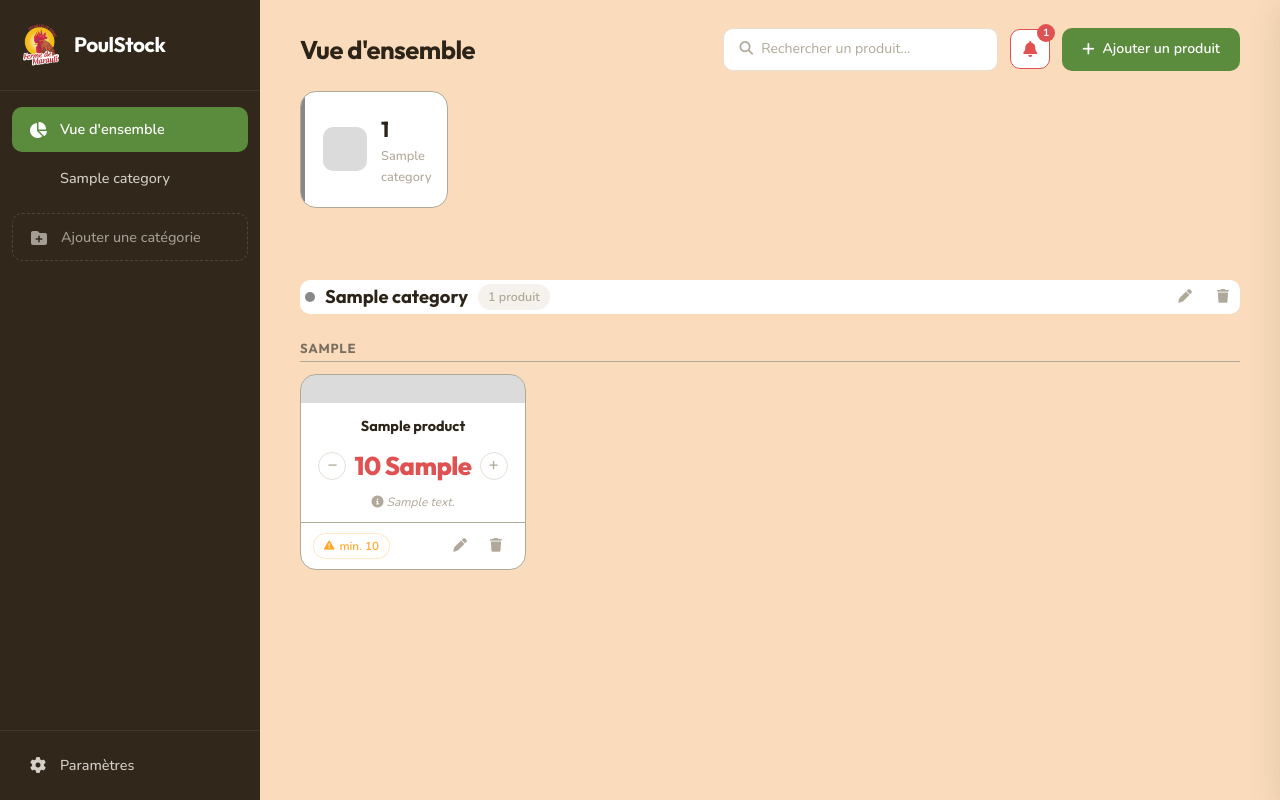
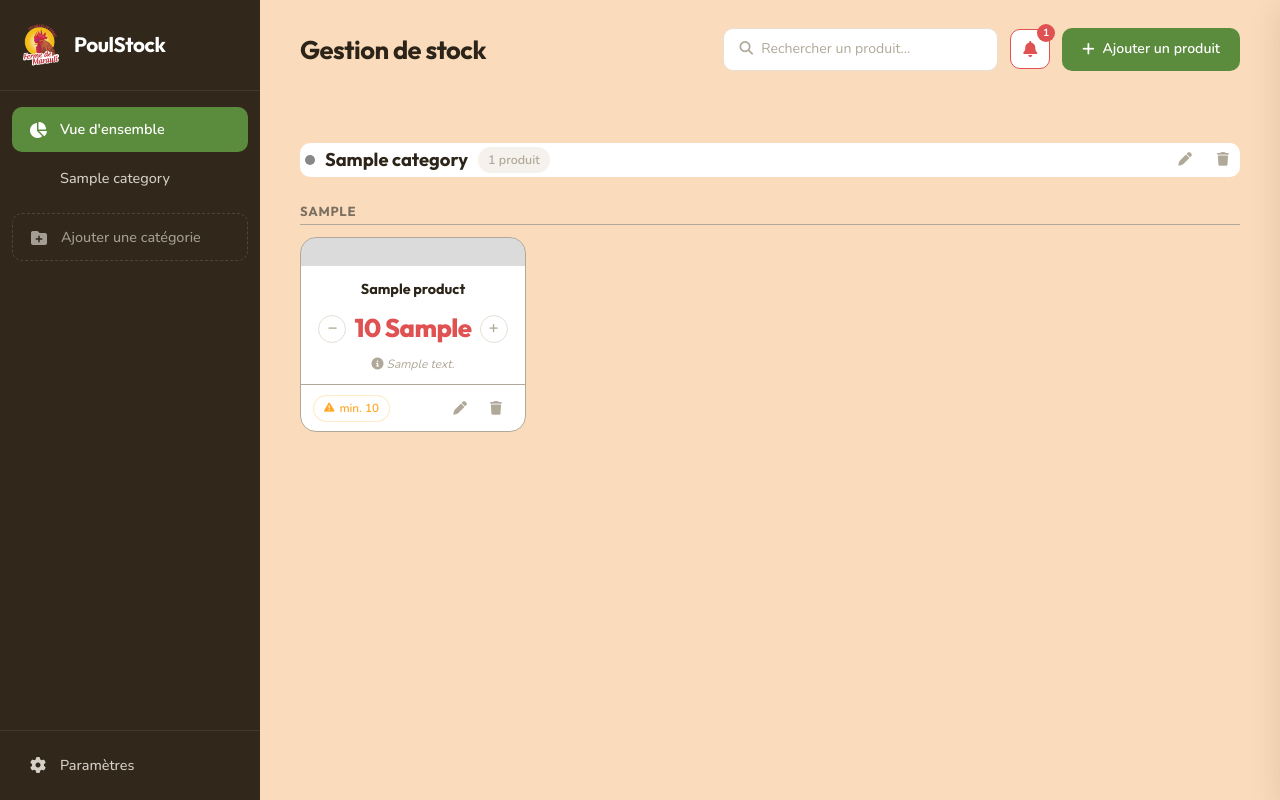
Before and after one commit to pikaseya-ops/Gestion-stock-Mobile, a Flask app: page / in a window 1280 px wide. Run offline with Flask 3, Linux system fonts and the light colour scheme; tables that the repository leaves empty hold one stand-in row (values such as "Sample post").

Commit message:
Del cards

```diff
--- a/app/static/css/style.css
+++ b/app/static/css/style.css
@@ -226,7 +226,7 @@ input, select, button {
 .sticky-header-wrap {
     position: sticky;
     top: 0;
-    z-index: 100;
+    z-index: 50;
     background: var(--color-bg);
     padding-bottom: 20px;
     margin-bottom: 32px;
@@ -391,55 +391,6 @@ input, select, button {
    Stats Cards
    ============================================= */
 
-.stats-grid {
-    display: grid;
-    grid-template-columns: repeat(auto-fill, minmax(140px, 1fr));
-    gap: 10px;
-    margin-bottom: 20px;
-}
-
-.stat-card {
-    background: var(--color-surface);
-    border-radius: var(--radius-lg);
-    padding: 20px 22px;
-    display: flex;
-    align-items: center;
-    gap: 14px;
-    border: 1.5px solid var(--color-border-light);
-    transition: all var(--transition-fast);
-    position: relative;
-    overflow: hidden;
-    cursor: pointer;
-}
-
-.stat-icon {
-    width: 44px; height: 44px;
-    border-radius: var(--radius-md);
-    display: flex;
-    align-items: center;
-    justify-content: center;
-    font-size: 1.1rem;
-    flex-shrink: 0;
-}
-
-.stat-info {
-    flex: 1;
-    display: flex;
-    flex-direction: column;
-}
-
-.stat-value {
-    font-family: var(--font-display);
-    font-size: 1.35rem;
-    font-weight: 700;
-    letter-spacing: -0.02em;
-}
-
-.stat-label {
-    font-size: 0.8rem;
-    color: var(--color-text-muted);
-    font-weight: 500;
-}
 
 /* =============================================
    Category Blocks
@@ -1168,18 +1119,6 @@ input, select, button {
    Header collapsible au scroll
    ============================================= */
 
-.stats-grid {
-    transition: max-height 0.35s ease, opacity 0.3s ease, margin-bottom 0.3s ease;
-    max-height: 300px;
-    opacity: 1;
-    overflow: hidden;
-}
-
-.sticky-header-wrap.stats-collapsed .stats-grid {
-    max-height: 0;
-    opacity: 0;
-    margin-bottom: 0;
-}
 
 /* =============================================
    Animations
@@ -1195,7 +1134,6 @@ input, select, button {
    ============================================= */
 
 @media (max-width: 1024px) {
-    .stats-grid { grid-template-columns: repeat(3, 1fr); }
 }
 
 @media (max-width: 768px) {
@@ -1207,33 +1145,10 @@ input, select, button {
     .topbar-right { width: 100%; }
     .search-box { flex: 1; }
     .search-box input { width: 100%; }
-    .stats-grid {
-        grid-template-columns: repeat(3, 1fr);
-        gap: 8px;
-    }
-    .stat-card {
-        padding: 12px 14px;
-        gap: 8px;
-        flex-direction: column;
-        align-items: center;
-        text-align: center;
-    }
-    .stat-icon {
-        width: 32px;
-        height: 32px;
-        font-size: 0.9rem;
-    }
-    .stat-info { align-items: center; }
-    .stat-value { display: none; }
-    .stat-label { font-size: 0.7rem; }
     .product-grid { grid-template-columns: repeat(auto-fill, minmax(170px, 1fr)); }
 }
 
 @media (max-width: 480px) {
-    .stats-grid {
-        grid-template-columns: repeat(3, 1fr);
-        gap: 6px;
-    }
     .form-row { grid-template-columns: 1fr; }
     .product-grid { grid-template-columns: 1fr 1fr; }
 }
--- a/app/static/js/main.js
+++ b/app/static/js/main.js
@@ -9,7 +9,6 @@ document.addEventListener('DOMContentLoaded', () => {
     const sidebar             = document.getElementById('sidebar');
     const sidebarToggle       = document.getElementById('sidebar-toggle');
     const sidebarNav          = document.getElementById('sidebar-nav');
-    const statsGrid           = document.getElementById('stats-grid');
     const categoriesContainer = document.getElementById('categories-container');
     const searchInput         = document.getElementById('search-input');
 
@@ -75,7 +74,6 @@ document.addEventListener('DOMContentLoaded', () => {
             if (addSection) addSection.remove();
         }
         renderSidebarNav();
-        renderStats();
         renderCategories();
         initDragAndDrop();
         populateCategorySelect();
@@ -138,55 +136,6 @@ document.addEventListener('DOMContentLoaded', () => {
     }
 
     /* ——— Stats Cards ——— */
-    function renderStats() {
-        statsGrid.innerHTML = '';
-
-        DB.forEach(cat => {
-            const totalProducts = cat.products.length;
-            const color = cat.color || '#C0574F';
-
-            const card = document.createElement('div');
-            card.className = 'stat-card';
-            card.dataset.category = cat.id;
-            card.style.position = 'relative';
-
-            const colorBar = document.createElement('div');
-            colorBar.style.position = 'absolute';
-            colorBar.style.top = '0';
-            colorBar.style.left = '0';
-            colorBar.style.width = '4px';
-            colorBar.style.height = '100%';
-            colorBar.style.borderRadius = 'var(--radius-sm) 0 0 var(--radius-sm)';
-            colorBar.style.background = color;
-
-            const iconEl = document.createElement('div');
-            iconEl.className = 'stat-icon';
-            iconEl.style.background = hexToRgba(color, 0.3);
-            iconEl.style.color = color;
-            iconEl.innerHTML = `<i class="${cat.icon}"></i>`;
-
-            const infoEl = document.createElement('div');
-            infoEl.className = 'stat-info';
-            infoEl.innerHTML = `
-                <span class="stat-value">${totalProducts}</span>
-                <span class="stat-label">${cat.name}</span>
-            `;
-
-            card.appendChild(colorBar);
-            card.appendChild(iconEl);
-            card.appendChild(infoEl);
-
-            card.addEventListener('click', () => {
-                sidebarNav.querySelectorAll('.nav-item').forEach(n => n.classList.remove('active'));
-                const navItem = sidebarNav.querySelector(`[data-target="${cat.id}"]`);
-                if (navItem) navItem.classList.add('active');
-                filterByCategory(cat.id);
-            });
-
-            statsGrid.appendChild(card);
-        });
-    }
-
     /* ——— Categories & Products ——— */
     function renderCategories() {
         categoriesContainer.innerHTML = '';
@@ -937,35 +886,6 @@ document.addEventListener('DOMContentLoaded', () => {
         });
     }
 
-    /* ===========================================
-       SCROLL — Collapse des stats au scroll bas
-    =========================================== */
-
-    const stickyHeaderWrap = document.querySelector('.sticky-header-wrap');
-    let lastScrollY = 0;
-
-    window.addEventListener('scroll', () => {
-        const scrollY = window.scrollY;
-        if (stickyHeaderWrap && window.innerWidth < 1024) {
-            if (scrollY > lastScrollY && scrollY > 80) {
-                // Scroll vers le bas (contenu monte) → réduire les stats
-                stickyHeaderWrap.classList.add('stats-collapsed');
-            } else if (scrollY < 40) {
-                // Tout en haut → ré-afficher les stats
-                stickyHeaderWrap.classList.remove('stats-collapsed');
-            }
-        } else if (stickyHeaderWrap) {
-            stickyHeaderWrap.classList.remove('stats-collapsed');
-        }
-        lastScrollY = scrollY;
-    });
-
-    // Si la fenêtre est agrandie, s'assurer que les stats sont visibles
-    window.addEventListener('resize', () => {
-        if (stickyHeaderWrap && window.innerWidth >= 1024) {
-            stickyHeaderWrap.classList.remove('stats-collapsed');
-        }
-    });
 
     /* ===========================================
        INIT — Charger les données depuis l'API
--- a/app/templates/index.html
+++ b/app/templates/index.html
@@ -39,7 +39,7 @@
                     <i class="fa-solid fa-bars"></i>
                 </button>
                 <div class="topbar-left">
-                    <h1 class="page-title">Vue d'ensemble</h1>
+                    <h1 class="page-title">Gestion de stock</h1>
                 </div>
                 <div class="topbar-right">
                     <div class="search-box">
@@ -57,9 +57,7 @@
                 </div>
             </header>
 
-            <!-- Stats Cards -->
-            <section class="stats-grid" id="stats-grid"></section>
-        </div>
+            </div>
 
         <!-- Categories -->
         <section class="categories" id="categories-container"></section>
```
